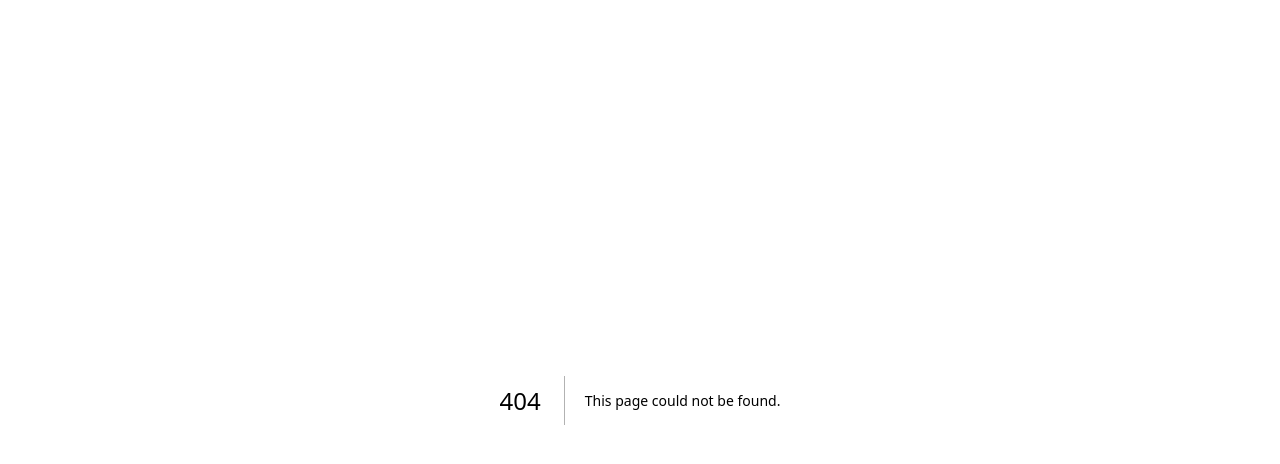
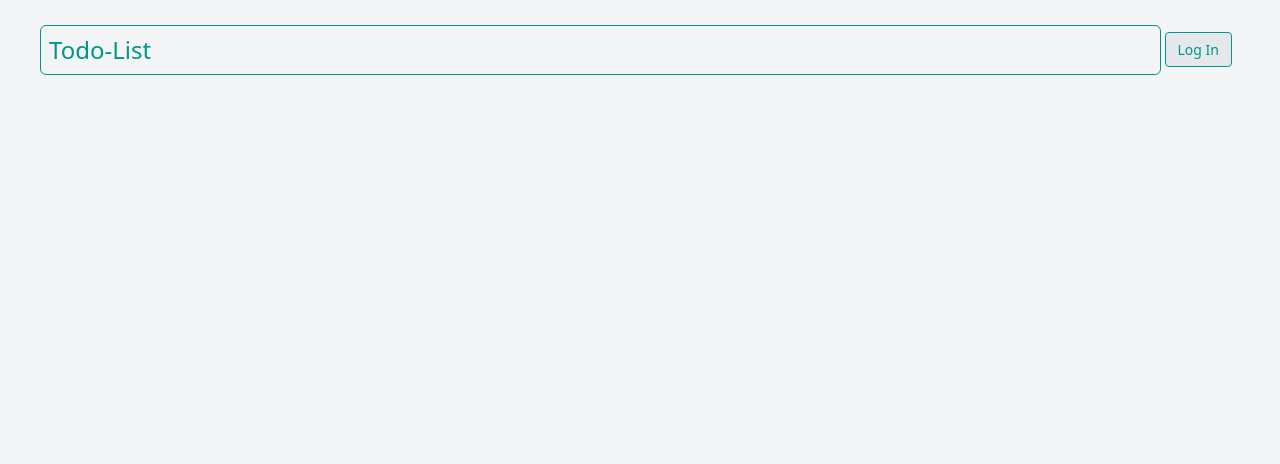
Before and after one commit to TodoListHub/TL-Front, a Next.js app: page /signin in a window 1280 px wide. Before the commit this address had no page. Shown: the top 464 px of the page. Built offline with nearby package versions, Linux system fonts and the light colour scheme; what @mui/material-nextjs would draw is missing.

Commit message:
create sign in page and signin navbar fixed

```diff
--- a/src/app/login/component/Navbar.tsx
+++ b/src/app/login/component/Navbar.tsx
@@ -1,6 +1,16 @@
+"use client";
+import { usePathname,useRouter } from "next/navigation";
 
+export default function Navbar( {option1} : {option1 : string} ){
 
-export default function Navbar(){
+    const router = useRouter()
+    const pathname = usePathname()
+
+    const RouteHandler = ()=>{
+      if (pathname === "/login") router.push("/signin")
+      else if (pathname === "/signin") router.push("/login")
+
+    }
 
     return(
         <div className="navbar bg-gray-100 w-[95%]  hover:scale-[99%] duration-500 mb-24 mt-4">
@@ -9,9 +19,9 @@ export default function Navbar(){
           </div>
           <div className="flex-none">
             <ul className="menu menu-horizontal px-1">
-              <li><a className="text-teal-600 bg-gray-200 mr-1 border">Sign In </a></li>
-              <li><a className="text-teal-600 bg-gray-200 mr-1 border">Log In with Email  </a></li>
-              <li><a className="text-teal-600 bg-gray-200 border">Forget Password </a></li>
+              <li><a onClick={RouteHandler} className="text-teal-600 bg-gray-200 mr-1 border"> {`${option1}`} </a></li>
+              <li className={`${pathname==="/login" ? "block" : "hidden" }`} ><a className="text-teal-600 bg-gray-200 mr-1 border">Log In with Email  </a></li>
+              <li className={`${pathname==="/login" ? "block" : "hidden" }`}><a className="text-teal-600 bg-gray-200 border">Forget Password </a></li>
             </ul>
           </div>
       </div>
--- a/src/app/login/page.tsx
+++ b/src/app/login/page.tsx
@@ -1,11 +1,14 @@
+"use client"
 import LoginFrame from "./component/LoginFrame";
 import NameInput from "./component/Input";
 import Navbar from "./component/Navbar";
 
-export default function MainFrame() {
+export default function LoginMainFrame() {
+
   return (
+
     <div className="w-screen h-screen bg-gray-100 flex flex-col items-center">
-      <Navbar />
+      <Navbar option1="Sign In " />
       <LoginFrame />
     </div>
   );
--- /dev/null
+++ b/src/app/signin/page.tsx
@@ -0,0 +1,11 @@
+import Navbar from "../login/component/Navbar";
+
+
+export default function SignInMainFrame (){
+
+    return(
+        <div className="w-screen h-screen bg-gray-100 flex flex-col items-center" >
+            <Navbar option1="Log In"/>
+        </div>
+    )
+}
```
Also changed, not shown: src/app/login/component/SubmitBotton.tsx (+7 -1 lines).
